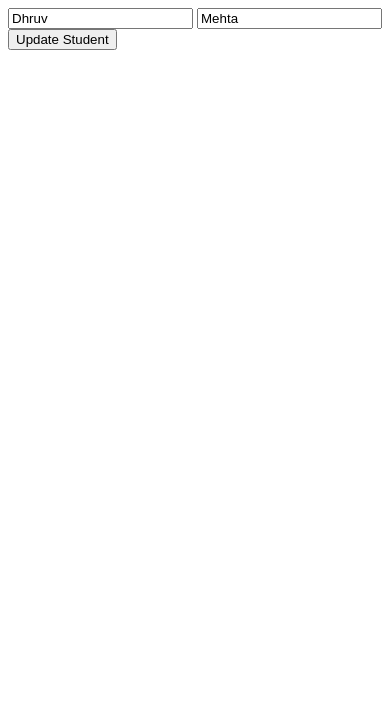
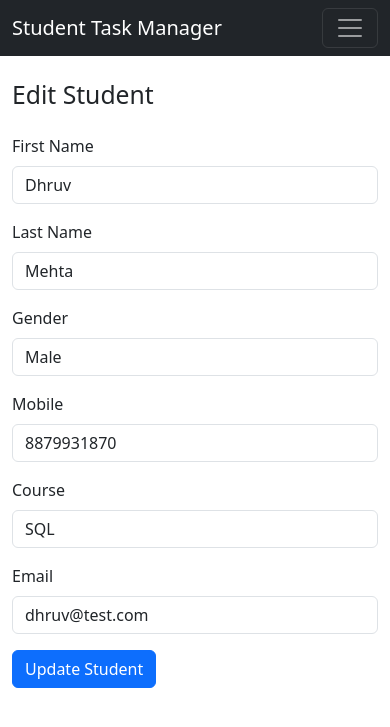
Before and after one commit to CipherSreyash/student-task-manager, a Flask app: page /edit_student/1 in a window 390 px wide. Shown: the top 727 px of the page. Run offline with Flask 3, Linux system fonts and the light colour scheme; a user stored in the database is signed in; data comes from the database, SQL or seed files in the repository; both versions use the stored data as it was after the commit; data that the repository does not hold is empty; some libraries are stand-ins or nearby versions.

Commit message:
Initial Commit

```diff
--- a/app.py
+++ b/app.py
@@ -209,36 +209,28 @@ def edit_student(student_id):
 # Update student
 @app.route('/update_student/<int:student_id>', methods=['POST'])
 def update_student(student_id):
-
-    # Check user login
     if 'user_id' not in session:
         return redirect('/login')
 
+    # Retrieve all form data
     first_name = request.form['first_name']
     last_name = request.form['last_name']
+    gender = request.form['gender']
+    mobile_number = request.form['mobile_number']
+    email = request.form['email']
+    course_name = request.form['course_name']
 
     connection = get_database_connection()
-    cursor = connection.cursor(dictionary=True)
+    cursor = connection.cursor()
 
     query = """
         UPDATE students
-        SET
-            first_name = %s,
-            last_name = %s
+        SET first_name = %s, last_name = %s, gender = %s,
+            mobile_number = %s, email = %s, course_name = %s
         WHERE student_id = %s
     """
-
-    cursor.execute(
-        query,
-        (
-            first_name,
-            last_name,
-            student_id
-        )
-    )
-
+    cursor.execute(query, (first_name, last_name, gender, mobile_number, email, course_name, student_id))
     connection.commit()
-
     cursor.close()
     connection.close()
 
@@ -246,9 +238,9 @@ def update_student(student_id):
 
 # delete student
 @app.route('/delete_student/<int:student_id>')
+# Change this route in app.py
+@app.route('/delete_student/<int:student_id>', methods=['POST'])
 def delete_student(student_id):
-
-    # Check user login
     if 'user_id' not in session:
         return redirect('/login')
 
@@ -257,7 +249,6 @@ def delete_student(student_id):
     query = "DELETE FROM students WHERE student_id = %s"
     cursor.execute(query, (student_id,))
     connection.commit()
-
     cursor.close()
     connection.close()
 
--- a/templates/add_student.html
+++ b/templates/add_student.html
@@ -2,7 +2,7 @@
 {% block content %}
 
 <h2>Add Student</h2>
-<form action="/add_student/" method="POST">
+<form action="/add_student" method="POST">
     <div class="row mt-4">
         <div class="col-md-6">
             <label class="form-label">
@@ -63,7 +63,7 @@
                 pattern="[0-9]{10}"
                 maxlength="10"
                 required
->
+            >
         </div>
         <div class="col-md-4">
             <label class="form-label">
--- a/templates/add_task.html
+++ b/templates/add_task.html
@@ -10,6 +10,7 @@
             type="text"
             name="task_name"
             class="form-control"
+            placeholder="e.g., Database Project"
             required
         >
     </div>
@@ -19,6 +20,7 @@
         <textarea
             name="task_description"
             class="form-control"
+            placeholder="Briefly describe the task requirements..."
         ></textarea>
     </div>
 
@@ -28,6 +30,7 @@
             type="number"
             name="maximum_marks"
             class="form-control"
+            min="0"
             required
         >
     </div>
--- a/templates/attendance_summary.html
+++ b/templates/attendance_summary.html
@@ -8,7 +8,7 @@
     id="attendance_summary_table"
     class="table table-bordered table-bordered mt-4"
 >
-    </thead class="thead-dark">
+    <thead class="table-dark">
         <tr>
             <th scope="col">Date</th>
             <th scope="col">Total Records</th>
--- a/templates/edit_student.html
+++ b/templates/edit_student.html
@@ -1,19 +1,91 @@
-<form action="/update_student/{{ student.student_id }}" method="POST">
+{% extends 'layout.html' %}
+
+{% block content %}
+
+<h2>Edit Student</h2>
+
+<form action="/update_student/{{ student.student_id }}" method="POST" class="mt-4">
+
+    <div class="row">
+
+        <div class="col-md-6 mb-3">
+            <label class="form-label">First Name</label>
             <input
                 type="text"
                 name="first_name"
                 value="{{ student.first_name }}"
                 class="form-control"
+                required
             >
+        </div>
+
+        <div class="col-md-6 mb-3">
+            <label class="form-label">Last Name</label>
             <input
                 type="text"
                 name="last_name"
                 value="{{ student.last_name }}"
                 class="form-control"
+                required
             >
+        </div>
+
+    </div>
+
+    <div class="row">
+
+        <div class="col-md-4 mb-3">
+            <label class="form-label">Gender</label>
+            <select name="gender" class="form-control">
+                <option value="Male" {% if student.gender == 'Male' %}selected{% endif %}>Male</option>
+                <option value="Female" {% if student.gender == 'Female' %}selected{% endif %}>Female</option>
+            </select>
+        </div>
+
+        <div class="col-md-4 mb-3">
+            <label class="form-label">Mobile</label>
+            <input
+                type="text"
+                name="mobile_number"
+                value="{{ student.mobile_number }}"
+                class="form-control"
+                pattern="[0-9]{10}"
+                maxlength="10"
+                required
+            >
+        </div>
+
+        <div class="col-md-4 mb-3">
+            <label class="form-label">Course</label>
+            <input
+                type="text"
+                name="course_name"
+                value="{{ student.course_name }}"
+                class="form-control"
+                required
+            >
+        </div>
+
+    </div>
+
+    <div class="mb-3">
+        <label class="form-label">Email</label>
+        <input
+            type="email"
+            name="email"
+            value="{{ student.email }}"
+            class="form-control"
+            required
+        >
+    </div>
+
     <button
         type="submit"
+        class="btn btn-primary"
     >
         Update Student
     </button>
+
 </form>
+
+{% endblock %}
--- a/templates/includes/navbar.html
+++ b/templates/includes/navbar.html
@@ -6,49 +6,55 @@
             Student Task Manager
         </a>
 
-        <div class="navbar-nav">
+        <button class="navbar-toggler" type="button" data-bs-toggle="collapse" data-bs-target="#mainNavbar" aria-controls="mainNavbar" aria-expanded="false" aria-label="Toggle navigation">
+            <span class="navbar-toggler-icon"></span>
+        </button>
 
-            <a class="nav-link" href="/">
+        <div class="collapse navbar-collapse" id="mainNavbar">
+
+            <div class="navbar-nav me-auto">
+
+                <a class="nav-link {% if request.path == '/' %}active{% endif %}" href="/">
                     Dashboard
                 </a>
 
-            <a class="nav-link" href="/students">
+                <a class="nav-link {% if request.path == '/students' %}active{% endif %}" href="/students">
                     Students
                 </a>
 
-            <a class="nav-link" href="/add_student/">
+                <a class="nav-link {% if request.path == '/add_student/' %}active{% endif %}" href="/add_student/">
                     Add Student
                 </a>
 
-            <a class="nav-link" href="/attendance">
+                <a class="nav-link {% if request.path == '/attendance' %}active{% endif %}" href="/attendance">
                     Attendance
                 </a>
 
-            <a class="nav-link" href="/attendance_report">
+                <a class="nav-link {% if request.path == '/attendance_report' %}active{% endif %}" href="/attendance_report">
                     Attendance Report
                 </a>
 
-            <a class="nav-link" href="/attendance_summary">
+                <a class="nav-link {% if request.path == '/attendance_summary' %}active{% endif %}" href="/attendance_summary">
                     Attendance Summary
                 </a>
 
-            <a class="nav-link" href="/tasks">
+                <a class="nav-link {% if request.path == '/tasks' %}active{% endif %}" href="/tasks">
                     Tasks
                 </a>
 
-            <a class="nav-link" href="/add_task">
+                <a class="nav-link {% if request.path == '/add_task' %}active{% endif %}" href="/add_task">
                     Add Task
                 </a>
 
-            <a class="nav-link" href="/assign_task">
+                <a class="nav-link {% if request.path == '/assign_task' %}active{% endif %}" href="/assign_task">
                     Assign Task
                 </a>
 
-            <a class="nav-link" href="/student_tasks">
+                <a class="nav-link {% if request.path == '/student_tasks' %}active{% endif %}" href="/student_tasks">
                     Student Tasks
                 </a>
 
-            <a class="nav-link" href="/performance_report">
+                <a class="nav-link {% if request.path == '/performance_report' %}active{% endif %}" href="/performance_report">
                     Performance Report
                 </a>
 
@@ -57,13 +63,13 @@
             <div class="navbar-nav ms-auto">
 
                 <a class="nav-link text-warning" href="/logout">
-
                     Logout
-
                 </a>
 
             </div>
 
         </div>
 
+    </div>
+
 </nav>
--- a/templates/performance_report.html
+++ b/templates/performance_report.html
@@ -3,6 +3,7 @@
 {% block content %}
 
 <h2>Student Performance Report</h2>
+
 <table
     id="performance_table"
     class="table table-bordered table-striped mt-4"
@@ -61,6 +62,5 @@
     $(document).ready(function () {
         $('#performance_table').DataTable();
     });
-
 </script>
 {% endblock %}
--- a/templates/student_tasks.html
+++ b/templates/student_tasks.html
@@ -61,7 +61,6 @@
 
 {% endblock %}
 
-
 {% block scripts %}
 
 <script>
--- a/templates/tasks.html
+++ b/templates/tasks.html
@@ -4,7 +4,7 @@
 
 <h2>Task List</h2>
 <table class="table table-bordered">
-    <thead>
+    <thead class="table-dark">
         <tr>
             <th>ID</th>
             <th>Task Name</th>
```
Also changed, not shown: sql/datebase.sql (+33 -5 lines), templates/students.html (+9 -12 lines). Lines whose indentation alone changed are shown as unchanged.
